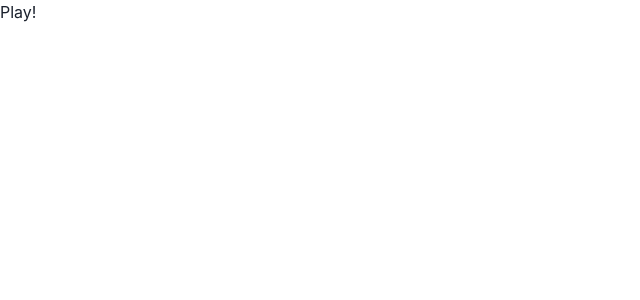
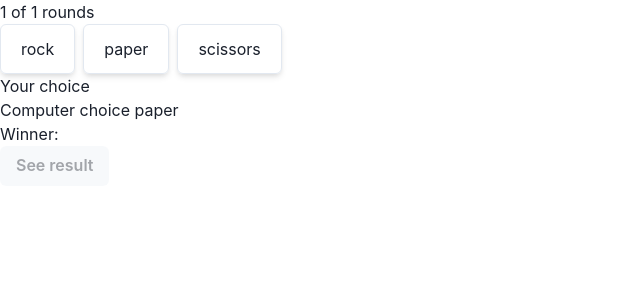
Before and after one commit to sujinleeme/rock-paper-scissors, a Next.js app: page /play/play in a window 1280 px wide. Before the commit this address had no page. Shown: the top 300 px of the page, without its empty margins (0-640 px from the left). Built offline with nearby package versions, Linux system fonts and the light colour scheme.

Commit message:
feat: update main game logic to get scores and winner

```diff
--- a/components/radio-card-group/index.ts
+++ b/components/radio-card-group/index.ts
@@ -1 +1,2 @@
 export * from './radio-card-group'
+export * from './utils'
--- a/components/radio-card-group/radio-card-group.tsx
+++ b/components/radio-card-group/radio-card-group.tsx
@@ -10,13 +10,12 @@ interface RadioCardGroupProps extends UseRadioGroupProps {
 
 export const RadioCardGroup: React.FC<RadioCardGroupProps> = ({
   options,
+  isDisabled,
   ...rest
 }) => {
   const { getRootProps, getRadioProps } = useRadioGroup({
     ...rest,
   })
-
-  console.log(rest)
 
   const group = getRootProps()
 
@@ -25,7 +24,11 @@ export const RadioCardGroup: React.FC<RadioCardGroupProps> = ({
       {options.map(({ label, value }) => {
         const radio = getRadioProps({ value })
         return (
-          <RadioCard key={`${label}-${value}`} {...radio}>
+          <RadioCard
+            isDisabled={isDisabled}
+            key={`${label}-${value}`}
+            {...radio}
+          >
             {label}
           </RadioCard>
         )
--- /dev/null
+++ b/components/radio-card-group/utils.ts
@@ -0,0 +1,13 @@
+type GetOptions = <T>(e: T) => {
+  label: keyof T
+  value: T[keyof T]
+}[]
+
+export const getOptions: GetOptions = (e) => {
+  return Object.keys(e)
+    .filter((i) => isNaN(Number(i)) === true)
+    .map((d) => ({
+      label: d as keyof typeof e,
+      value: e[d as keyof typeof e],
+    }))
+}
--- a/context/game/game.context.tsx
+++ b/context/game/game.context.tsx
@@ -6,28 +6,29 @@ import React, {
   useReducer,
 } from 'react'
 
-import { GameState, Player } from '@types'
+import { GameState } from '@types'
 
 import { GameActions, gameReducer } from './game.reducer'
 
-const initialPlayer: Player = {
-  choices: [],
-  record: [],
-  score: 0,
-  isWinner: false,
-}
-
-const initialState: GameState = {
-  isPlaying: false,
-  currentRound: undefined,
-  totalRounds: undefined,
+export const initialState: GameState = {
+  isPlaying: true,
+  currentRound: 0,
+  totalRounds: 1,
+  isFinished: false,
   possibleRounds: [1, 3, 5],
   mode: undefined,
+  record: [],
   players: {
-    p1: initialPlayer,
-    p2: initialPlayer,
+    p1: {
+      name: undefined,
+      choices: [],
+    },
+    p2: {
+      name: undefined,
+      choices: [],
+    },
   },
-  winner: undefined,
+  score: undefined,
 }
 
 export const GameContext = createContext<{
--- a/context/game/game.reducer.ts
+++ b/context/game/game.reducer.ts
@@ -1,34 +1,57 @@
-import { GameState, Mode } from '@types'
+import { getFrequent, getMostFrequent, getPlayerNames, getWinner } from 'utils'
+
+import { Choice, GameState, Mode } from '@types'
+
+import { initialState } from './game.context'
 
 type ActionMap<M> = {
-  [Key in keyof M]: M[Key] extends undefined
+  [key in keyof M]: M[key] extends undefined
     ? {
-        type: Key
+        type: key
       }
     : {
-        type: Key
-        payload: M[Key]
+        type: key
+        payload: M[key]
       }
 }
 
 export enum GameAction {
+  initGame = 'INIT_GAME',
   startGame = 'START_GAME',
   endGame = 'END_GAME',
   selectPlayMode = 'SELECT_PLAY_MODE',
   selectPlayRound = 'SELECT_PLAY_ROUND',
+  moveToNextRound = 'MOVE_TO_NEXT_ROUND',
+  selectPlayerChoice = 'SELECT_PLAYER_CHOICE',
+  setCurrentRoundScore = 'SET_CURRENT_ROUND_SCORE',
+  tryAgain = 'TRY_AGAIN',
 }
 
 type GamePayload = {
+  [GameAction.initGame]: undefined
   [GameAction.startGame]: undefined
   [GameAction.endGame]: undefined
   [GameAction.selectPlayMode]: Mode
   [GameAction.selectPlayRound]: number
+  [GameAction.moveToNextRound]: undefined
+  [GameAction.setCurrentRoundScore]: undefined
+  [GameAction.selectPlayerChoice]: {
+    player: 'p1' | 'p2'
+    choice: Choice
+  }
+  [GameAction.tryAgain]: undefined
 }
 
 export type GameActions = ActionMap<GamePayload>[keyof ActionMap<GamePayload>]
 
-export const gameReducer = (state: GameState, action: GameActions) => {
+export type GameReducer = (state: GameState, action: GameActions) => GameState
+
+export const gameReducer: GameReducer = (state, action) => {
+  const { players, currentRound, totalRounds } = state
+
   switch (action.type) {
+    case GameAction.initGame:
+      return initialState
     case GameAction.startGame:
       return {
         ...state,
@@ -40,15 +63,84 @@ export const gameReducer = (state: GameState, action: GameActions) => {
         isPlaying: false,
       }
     case GameAction.selectPlayMode:
+      const mode = action.payload
+      const names = getPlayerNames(mode)
+      const nextPlayer = {
+        p1: {
+          ...players.p1,
+          name: names.p1,
+        },
+        p2: {
+          ...players.p2,
+          name: names.p2,
+        },
+      }
       return {
         ...state,
         mode: action.payload,
+        players: nextPlayer,
+      }
+    case GameAction.selectPlayerChoice:
+      const { player, choice } = action.payload
+      const choices = [...players[player].choices]
+      choices[currentRound - 1] = choice
+      return {
+        ...state,
+        players: {
+          ...state.players,
+          [player]: {
+            ...state.players[player],
+            choices,
+          },
+        },
+      }
+    case GameAction.setCurrentRoundScore:
+      if (currentRound > totalRounds) return state
+      const { p1, p2 } = players
+      const p1Choice = p1.choices[currentRound - 1]
+      const p2Choice = p2.choices[currentRound - 1]
+      const currentRoundWinner = getWinner(p1Choice, p2Choice)
+      const record = [...state.record]
+      record[currentRound - 1] = currentRoundWinner
+      const nextScore = getFrequent(record)
+      const winner = getMostFrequent(nextScore)
+      return {
+        ...state,
+        record,
+        winner,
+        score: nextScore,
+        isFinished: currentRound === totalRounds,
       }
     case GameAction.selectPlayRound:
       return {
         ...state,
         totalRounds: action.payload,
       }
+    case GameAction.moveToNextRound:
+      const nextRound = Math.min(totalRounds - 1, currentRound) + 1
+      return {
+        ...state,
+        currentRound: nextRound,
+      }
+    case GameAction.tryAgain:
+      const nextState = {
+        ...state,
+        isFinished: false,
+        record: [],
+        players: {
+          p1: {
+            ...players.p1,
+            choices: [],
+          },
+          p2: {
+            ...players.p2,
+            choices: [],
+          },
+        },
+        mode: state.mode,
+        currentRound: 1,
+      }
+      return nextState
     default:
       return state
   }
--- a/pages/_app.tsx
+++ b/pages/_app.tsx
@@ -1,6 +1,6 @@
 import type { AppProps } from 'next/app'
 
-import { ChakraProvider } from '@chakra-ui/react'
+import { ChakraProvider, GlobalStyle, LightMode } from '@chakra-ui/react'
 
 import { GameProvider } from '../context'
 
@@ -10,9 +10,12 @@ function App({ Component, pageProps }: AppProps) {
   return (
     <>
       <ChakraProvider>
-        <GameProvider>
-          <Component {...pageProps} />
-        </GameProvider>
+        <LightMode>
+          <GlobalStyle />
+          <GameProvider>
+            <Component {...pageProps} />
+          </GameProvider>
+        </LightMode>
       </ChakraProvider>
     </>
   )
--- a/pages/play/play.tsx
+++ b/pages/play/play.tsx
@@ -1,20 +1,128 @@
-import { useEffect } from 'react'
+import { useCallback, useEffect, useState } from 'react'
 import type { NextPage } from 'next'
+import Link from 'next/link'
 import { useRouter } from 'next/router'
+import { getRandomChoice } from 'utils'
 
-import { useGameContext } from '@context/game'
+import { Button } from '@chakra-ui/react'
+import { getOptions, RadioCardGroup } from '@components/radio-card-group'
+import { GameAction, useGameContext } from '@context/game'
+import { Choice, Mode, Winner } from '@types'
 
 const Play: NextPage = () => {
   const router = useRouter()
-  const { state } = useGameContext()
-  const { isPlaying } = state
+  const { state, dispatch } = useGameContext()
+  const {
+    mode,
+    isPlaying,
+    currentRound,
+    players,
+    isFinished,
+    record,
+    winner,
+    totalRounds,
+  } = state
+  const [isOpenResult, setIsOpenResult] = useState<boolean>(false)
+  const round = currentRound - 1
+
+  const { p1, p2 } = players
+  const winnerOfRound = record[round]
+  const p1Choice = Choice[p1.choices[round]]
+  const p2Choice = Choice[p2.choices[round]]
+  const currentChoice = players.p1.choices[round]
+
+  const handleNextButtonClick = useCallback(() => {
+    dispatch({
+      type: GameAction.moveToNextRound,
+    }),
+      setIsOpenResult(false)
+  }, [dispatch])
+
+  const handleChoiceButtonClick = (value: string) =>
+    dispatch({
+      type: GameAction.selectPlayerChoice,
+      payload: {
+        player: 'p1',
+        choice: Number(value),
+      },
+    })
+
+  const setOppenantChoice = useCallback(
+    () =>
+      dispatch({
+        type: GameAction.selectPlayerChoice,
+        payload: {
+          player: 'p2',
+          choice: getRandomChoice(),
+        },
+      }),
+    [dispatch]
+  )
+
   useEffect(() => {
     !isPlaying && router.push('./')
-  }, [isPlaying, router])
+    handleNextButtonClick()
+    setOppenantChoice()
+  }, [handleNextButtonClick, setOppenantChoice, isPlaying, router])
+
+  const handleResultButtonClick = () => {
+    dispatch({
+      type: GameAction.setCurrentRoundScore,
+    })
+    setIsOpenResult(true)
+  }
+
+  const handleTryButtonClick = () => {
+    dispatch({
+      type: GameAction.tryAgain,
+    })
+    setOppenantChoice()
+    setIsOpenResult(false)
+  }
+
+  const choiceOptions = getOptions(Choice)
+
+  const getWinnerMessage = (winner: Winner) => {
+    if (winner === Winner.draw) return `It's draw.`
+    if (mode === Mode.humanVsComputer) {
+      return winner !== Winner.p1 ? 'You lost.' : 'You win!'
+    }
+    const name = players[winner].name
+    return `${name} won the game.`
+  }
 
   return (
     <div>
-      <main>Play!</main>
+      {currentRound} of {totalRounds} rounds
+      <RadioCardGroup
+        isDisabled={isOpenResult}
+        onChange={handleChoiceButtonClick}
+        value={currentChoice}
+        options={choiceOptions}
+      />
+      <div>Your choice {p1Choice}</div>
+      <div>Computer choice {p2Choice}</div>
+      <div>Winner: {winnerOfRound}</div>
+      {!isFinished && (
+        <div>
+          {isOpenResult ? (
+            <Button onClick={handleNextButtonClick}>Go to next round</Button>
+          ) : (
+            <Button disabled={!currentChoice} onClick={handleResultButtonClick}>
+              See result
+            </Button>
+          )}
+        </div>
+      )}
+      {isFinished && winner && (
+        <div>
+          <div>{getWinnerMessage(winner)}</div>
+          <Button onClick={handleTryButtonClick}>Try again?</Button>
+          <Link href="/" passHref>
+            <Button>Go to main</Button>
+          </Link>
+        </div>
+      )}
     </div>
   )
 }
--- a/tsconfig.json
+++ b/tsconfig.json
@@ -1,6 +1,7 @@
 {
   "compilerOptions": {
     "target": "es5",
+    "downlevelIteration": true,
     "lib": ["dom", "dom.iterable", "esnext"],
     "allowJs": true,
     "skipLibCheck": true,
--- a/utils/game.ts
+++ b/utils/game.ts
@@ -1,8 +1,14 @@
-import { Choice, Winner } from '../@types'
+import { Choice, Mode, Winner } from '../@types'
 
 type GetWinner = (p1: Choice, p2: Choice) => Winner
 
 type GetRandomChoice = () => number
+
+type GetFrequent = <T>(arr: T[]) => Map<T, number>
+
+type GetMostFrequent = <T>(map: Map<T, number>) => T
+
+type GetPlayerName = (mode: Mode) => { p1: string; p2: string }
 
 export const getWinner: GetWinner = (p1, p2) => {
   // The player2 wins if move is one grater than player1
@@ -14,7 +20,30 @@ export const getWinner: GetWinner = (p1, p2) => {
 }
 
 export const getRandomChoice: GetRandomChoice = () => {
-  const choices = Object.values(Choice).length
-  const max = choices - 1
-  return Math.floor(Math.random() * (max + 1))
+  const max = Object.keys(Choice).filter(
+    (i) => isNaN(Number(i)) === true
+  ).length
+  return Math.floor(Math.random() * max + 1)
 }
+
+export const getFrequent: GetFrequent = (arr) =>
+  arr.reduce((acc, e) => acc.set(e, (acc.get(e) || 0) + 1), new Map())
+
+export const getMostFrequent: GetMostFrequent = (map) => {
+  const max = [...map.entries()].reduce((a, e) => (e[1] > a[1] ? e : a))
+  return max[0]
+}
+
+export const getPlayerNames: GetPlayerName = (mode) => {
+  const name = {
+    [Mode.humanVsComputer]: {
+      p1: 'You',
+      p2: 'Computer 2',
+    },
+    [Mode.computers]: {
+      p1: 'Computer 1',
+      p2: 'Computer 2',
+    },
+  }
+  return name[mode]
+}
```
Also changed, not shown: @types/@types.game.ts (+19 -10 lines), pages/index.tsx (+8 -5 lines), 1 other file (tests, documents, lock files or other folders).
